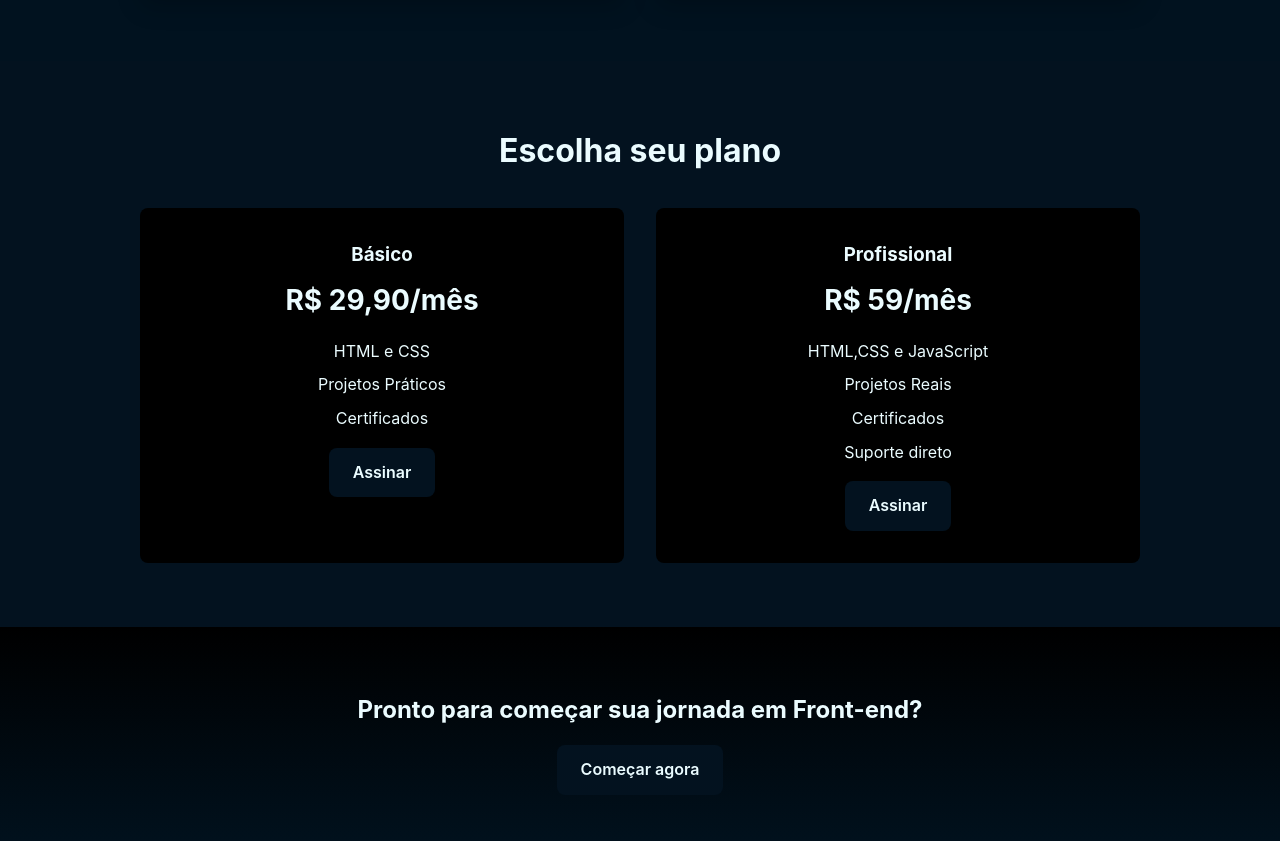
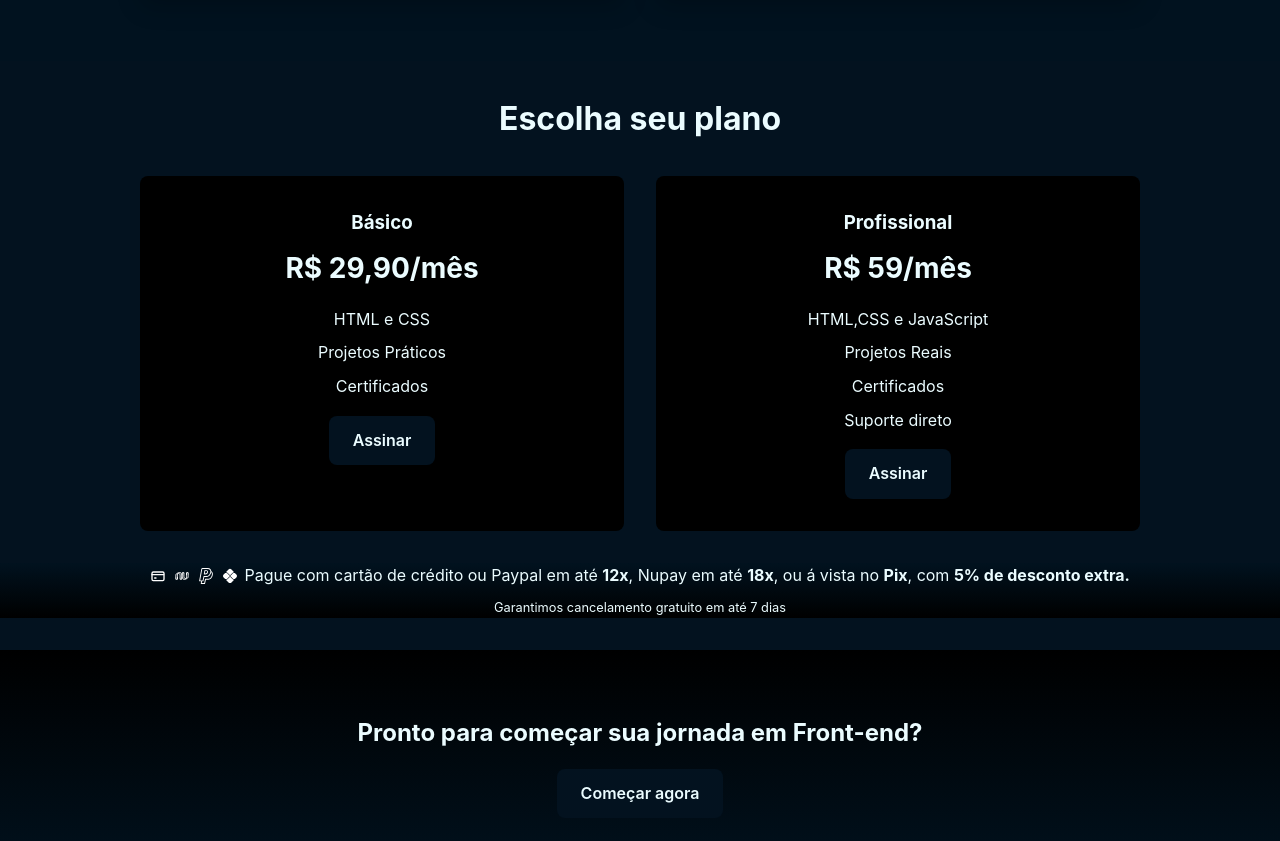
Before and after one commit to EduardoDevPy/DevStart---Landing-page, a plain HTML site: page index.html in a window 1280 px wide. Shown: the part 1589-2430 px from the top of the page. Drawn offline with Linux system fonts and the light colour scheme.

Commit message:
add payment icons visual improvements to pricing section

```diff
--- a/css/style.css
+++ b/css/style.css
@@ -188,7 +188,7 @@ body {
 /* Planos */
 
 .pricing {
-    padding: var(--spacing-x1) var(--spacing-lg);
+    padding: var(--spacing-lg) var(--spacing-lg);
 }
 
 .pricing__list {
@@ -240,6 +240,46 @@ body {
     background-color: var(--color-primary-dark);
 }
 
+.payment-info {
+    background: linear-gradient(
+        360deg,
+        var(--color-dark),
+        var(--color-secundary)
+    );
+    padding: var(--spacing-md), var(--spacing-md);
+
+    display: flex;
+    flex-wrap: wrap;
+    gap: 0.4rem;
+    justify-content: center;
+    align-items: center;
+    margin-bottom: var(--spacing-lg);
+
+    color: var(--color-text);
+    text-align: center;
+}
+
+.payment-info__item {
+    display: flex;
+    align-items: center;
+    gap: 0.5rem;
+}
+
+.payment-info__item img {
+    width: var(--spacing-md);
+    height: var(--spacing-md);
+}
+
+.payment-info__sub {
+    width: 100%;
+    margin-top: 0.2rem;
+
+    display: flex;
+    justify-content: center;
+    align-items: center;
+    font-size: 0.8rem;
+}
+
 /* Fechamento */
 
 .cta {
--- a/index.html
+++ b/index.html
@@ -113,6 +113,21 @@
             </div>
         </section>
 
+        <section class="payment-info">
+            <div class="payment-info__item">
+                <img src="assents/images/icons/card.svg" alt="cartão de crédito">
+                <img src="assents/images/icons/nubank.svg" alt="Nubank">
+                <img src="assents/images/icons/paypal.svg" alt="Paypal">
+                <img src="assents/images/icons/pix.svg" alt="Pix">
+            </div>
+            <p class="payment-info__main">
+                Pague com cartão de crédito ou Paypal em até <strong>12x</strong>, Nupay em até <strong>18x</strong>, ou á vista no <strong>Pix</strong>, com <strong>5% de desconto extra.</strong>
+            </p>
+            <span class="payment-info__sub">
+                Garantimos cancelamento gratuito em até 7 dias
+            </span>
+        </section>
+
         <!-- Fechamento -->
 
         <section class="cta">
```
Also changed, not shown: assents/images/icons/card.svg (added), assents/images/icons/nubank.svg (added), assents/images/icons/paypal.svg (added), assents/images/icons/pix.svg (added).
